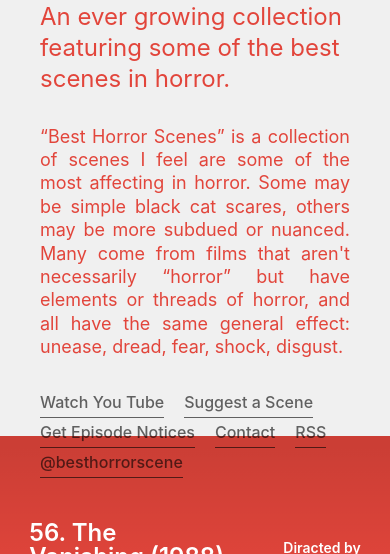
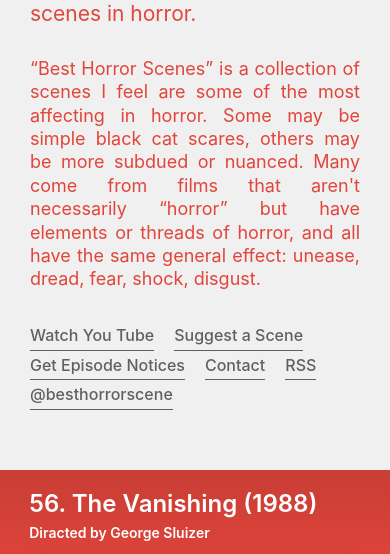
Before and after one commit to suzy-suzy/scss-masterclass, a website: page index.html in a window 390 px wide. Shown: the part 307-861 px from the top of the page. Drawn offline with Linux system fonts and the light colour scheme.

Commit message:
#1 Best Horror Scenes Coding - update

```diff
--- a/src/scss/styles.scss
+++ b/src/scss/styles.scss
@@ -202,3 +202,37 @@ main {
     }
   }
 }
+
+@media screen and (max-width: 470px) {
+  body {
+    height: 100%;
+  }
+  header {
+    padding: 60px 30px;
+    height: 95%;
+    h1 {
+      font-size: 54px;
+    }
+    h3 {
+      font-size: 21px;
+    }
+  }
+  main {
+    padding-left: 0;
+    .movie {
+      height: 50vh;
+      .movie__header,
+      img,
+      .movie__bottom {
+        width: 85%;
+      }
+      .movie__header {
+        flex-direction: column;
+        align-items: flex-start;
+        h2 {
+          margin-bottom: 10px;
+        }
+      }
+    }
+  }
+}
```
Also changed, not shown: dist/css/styles.css.
